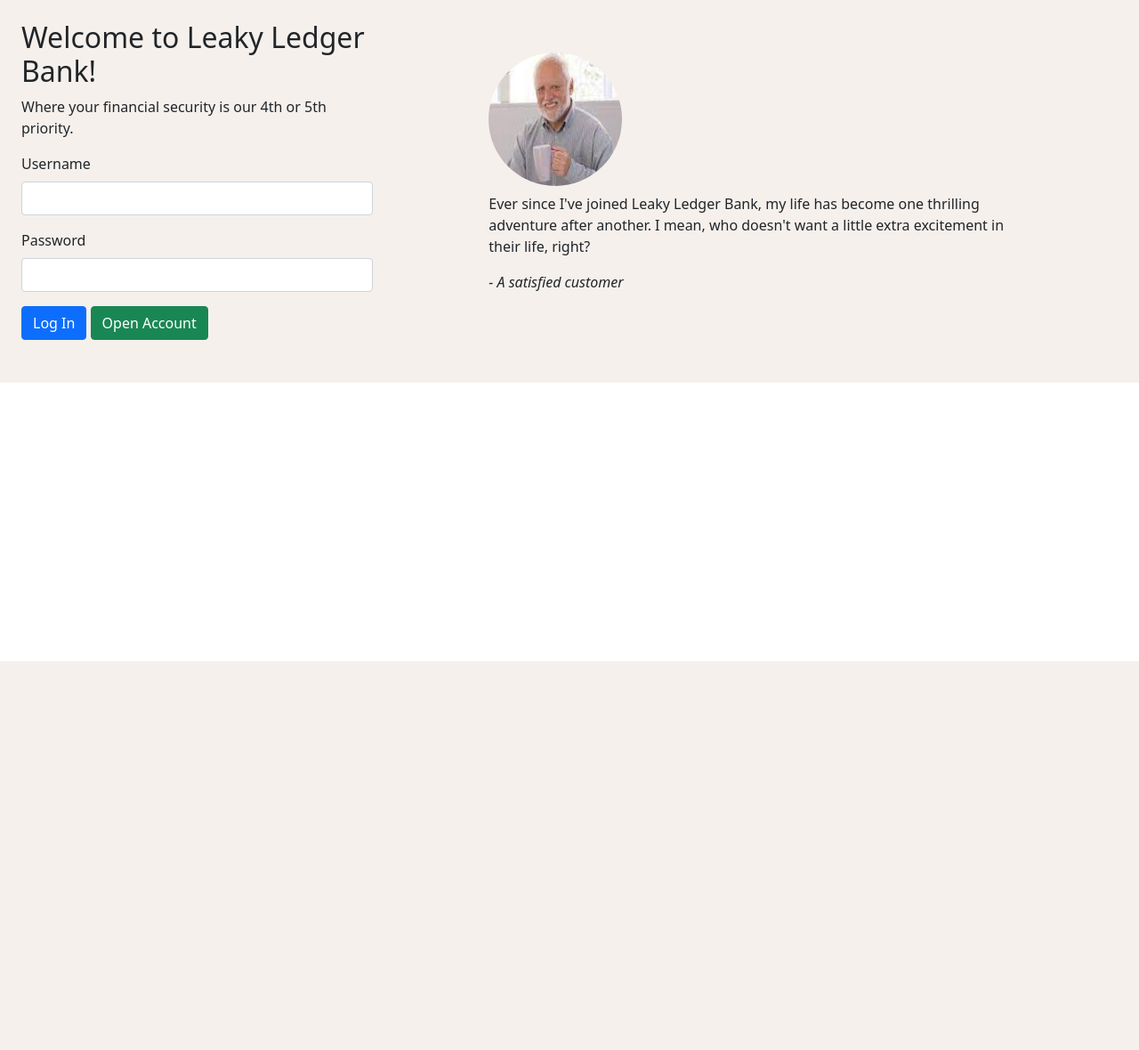
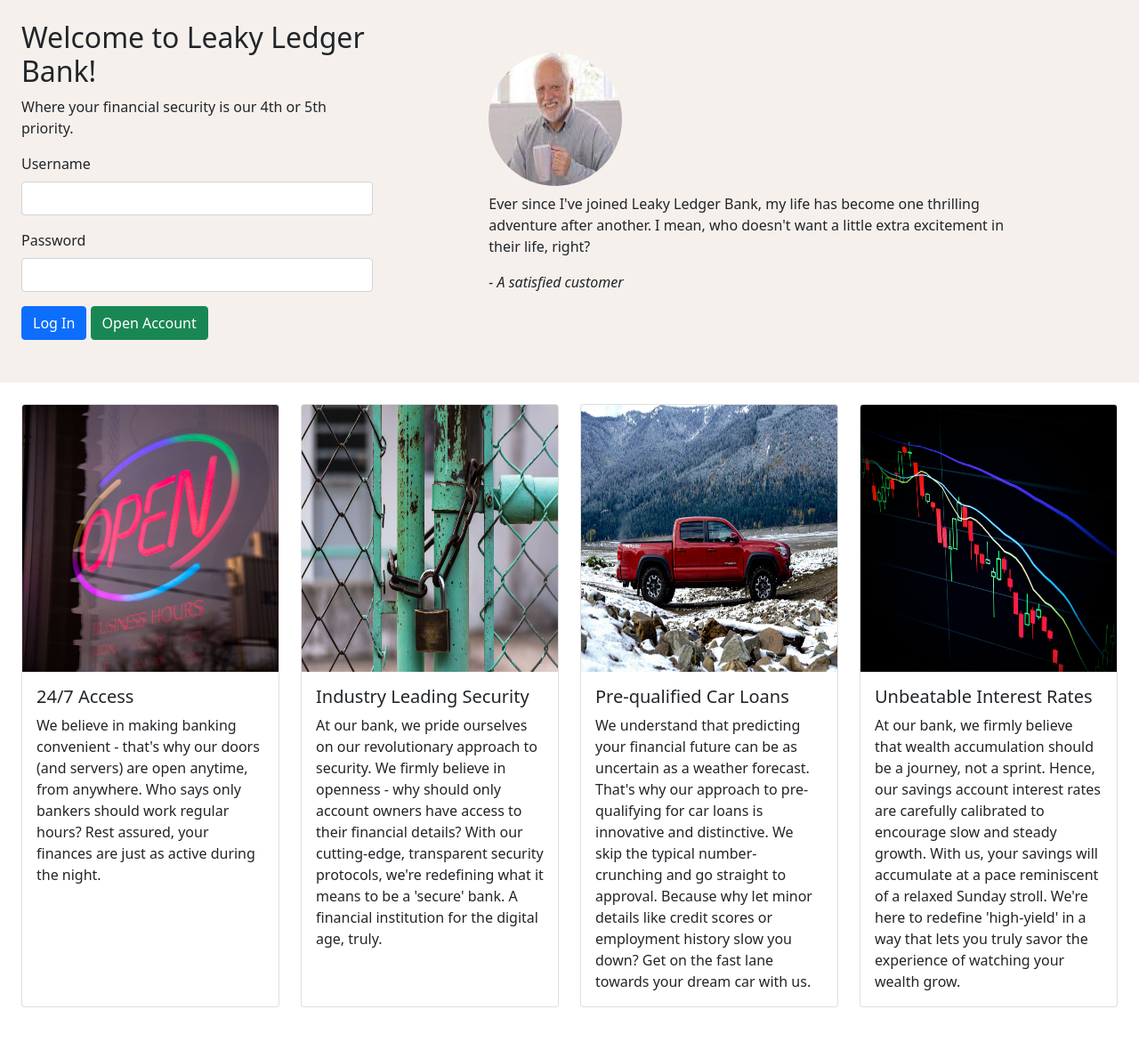
Before and after one commit to zchtodd/leaky_ledger, a Django app: page / in a window 1280 px wide. Shown: the part 57-1237 px from the top of the page at 89% size. Before the commit the page ends 800 px from the top, so only its background shows below. Run offline with Django 3.2, Linux system fonts and the light colour scheme.

Commit message:
updates to home template

```diff
--- a/leaky_ledger/static/leaky_ledger/css/home.css
+++ b/leaky_ledger/static/leaky_ledger/css/home.css
@@ -11,3 +11,7 @@
 #testimonial-container {
   max-width: 600px;
 }
+
+.card-img-top {
+  height: 300px;
+}
--- a/leaky_ledger/templates/leaky_ledger/home.html
+++ b/leaky_ledger/templates/leaky_ledger/home.html
@@ -10,7 +10,7 @@
 {% endblock %}
 
 {% block content %}
-<div id="above-fold-container" class="p-4 row">
+<div id="above-fold-container" class="row p-4">
     <div class="col-md-4 mb-4">
         <h2>Welcome to Leaky Ledger Bank!</h2>
         <p>Where your financial security is our 4th or 5th priority.</p>
@@ -44,4 +44,42 @@
       </div>
     </div>
 </div>
+<div class="row p-4">
+	<div class="col-md-3 d-flex align-items-stretch mb-4">
+		<div class="card">
+			<img class="card-img-top" src="{% static 'leaky_ledger/images/open.jpg' %}" alt="Card image cap">
+			<div class="card-body">
+				<h5 class="card-title">24/7 Access</h5>
+				<p class="card-text">We believe in making banking convenient - that's why our doors (and servers) are open anytime, from anywhere. Who says only bankers should work regular hours? Rest assured, your finances are just as active during the night.</p>
+			</div>
+		</div>
+	</div>
+	<div class="col-md-3 d-flex align-items-stretch mb-4">
+		<div class="card">
+			<img class="card-img-top" src="{% static 'leaky_ledger/images/gate-lock.jpg' %}" alt="Card image cap">
+			<div class="card-body">
+				<h5 class="card-title">Industry Leading Security</h5>
+				<p class="card-text">At our bank, we pride ourselves on our revolutionary approach to security. We firmly believe in openness - why should only account owners have access to their financial details? With our cutting-edge, transparent security protocols, we're redefining what it means to be a 'secure' bank. A financial institution for the digital age, truly.</p>
+			</div>
+		</div>
+	</div>
+	<div class="col-md-3 d-flex align-items-stretch mb-4">
+		<div class="card">
+			<img class="card-img-top" src="{% static 'leaky_ledger/images/truck.jpg' %}" alt="Card image cap">
+			<div class="card-body">
+				<h5 class="card-title">Pre-qualified Car Loans</h5>
+				<p class="card-text">We understand that predicting your financial future can be as uncertain as a weather forecast. That's why our approach to pre-qualifying for car loans is innovative and distinctive. We skip the typical number-crunching and go straight to approval. Because why let minor details like credit scores or employment history slow you down? Get on the fast lane towards your dream car with us.</p>
+			</div>
+		</div>
+	</div>
+	<div class="col-md-3 d-flex align-items-stretch mb-4">
+		<div class="card">
+			<img class="card-img-top" src="{% static 'leaky_ledger/images/stocks.jpg' %}" alt="Card image cap">
+			<div class="card-body">
+				<h5 class="card-title">Unbeatable Interest Rates</h5>
+				<p class="card-text">At our bank, we firmly believe that wealth accumulation should be a journey, not a sprint. Hence, our savings account interest rates are carefully calibrated to encourage slow and steady growth. With us, your savings will accumulate at a pace reminiscent of a relaxed Sunday stroll. We're here to redefine 'high-yield' in a way that lets you truly savor the experience of watching your wealth grow.</p>
+			</div>
+		</div>
+	</div>
+</div>
 {% endblock %}
```
Also changed, not shown: leaky_ledger/static/leaky_ledger/images/gate-lock.jpg (added), leaky_ledger/static/leaky_ledger/images/open.jpg (added), leaky_ledger/static/leaky_ledger/images/stocks.jpg (added), leaky_ledger/static/leaky_ledger/images/truck.jpg (added), 1 other file.
